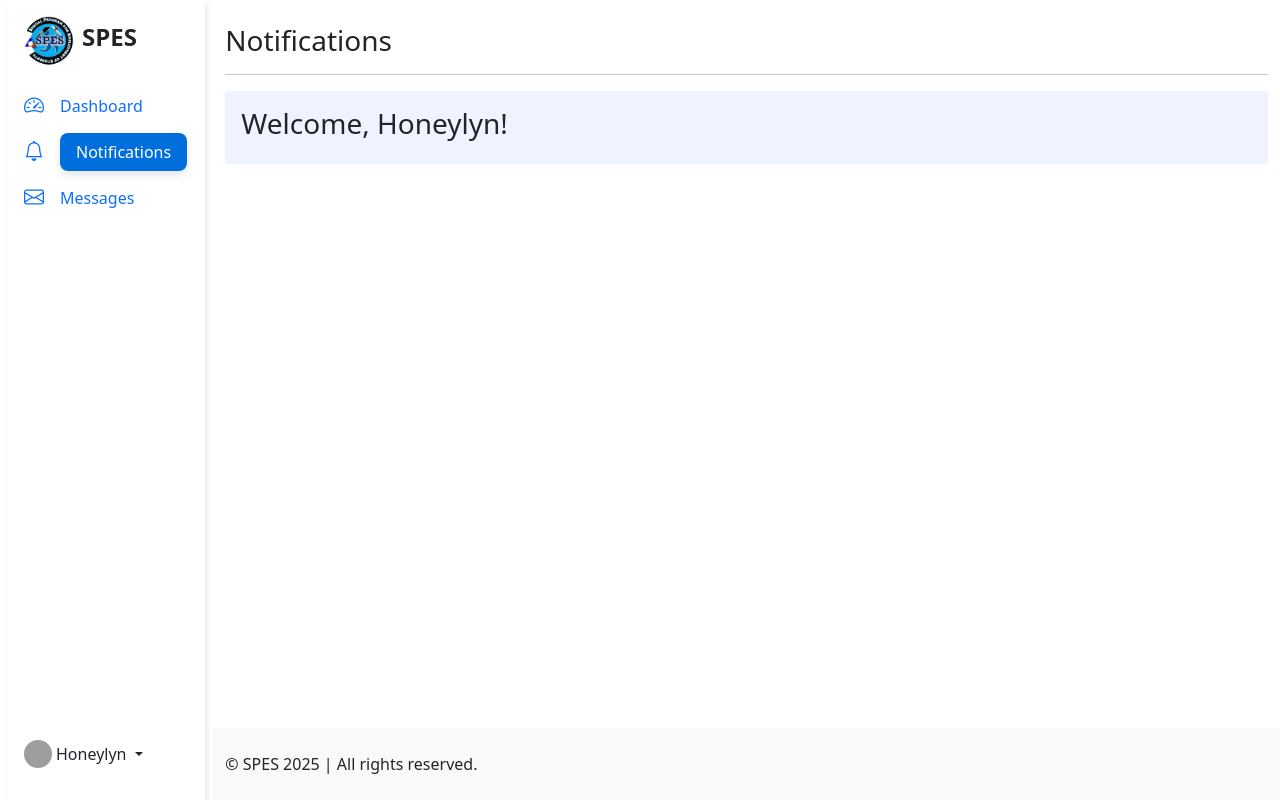
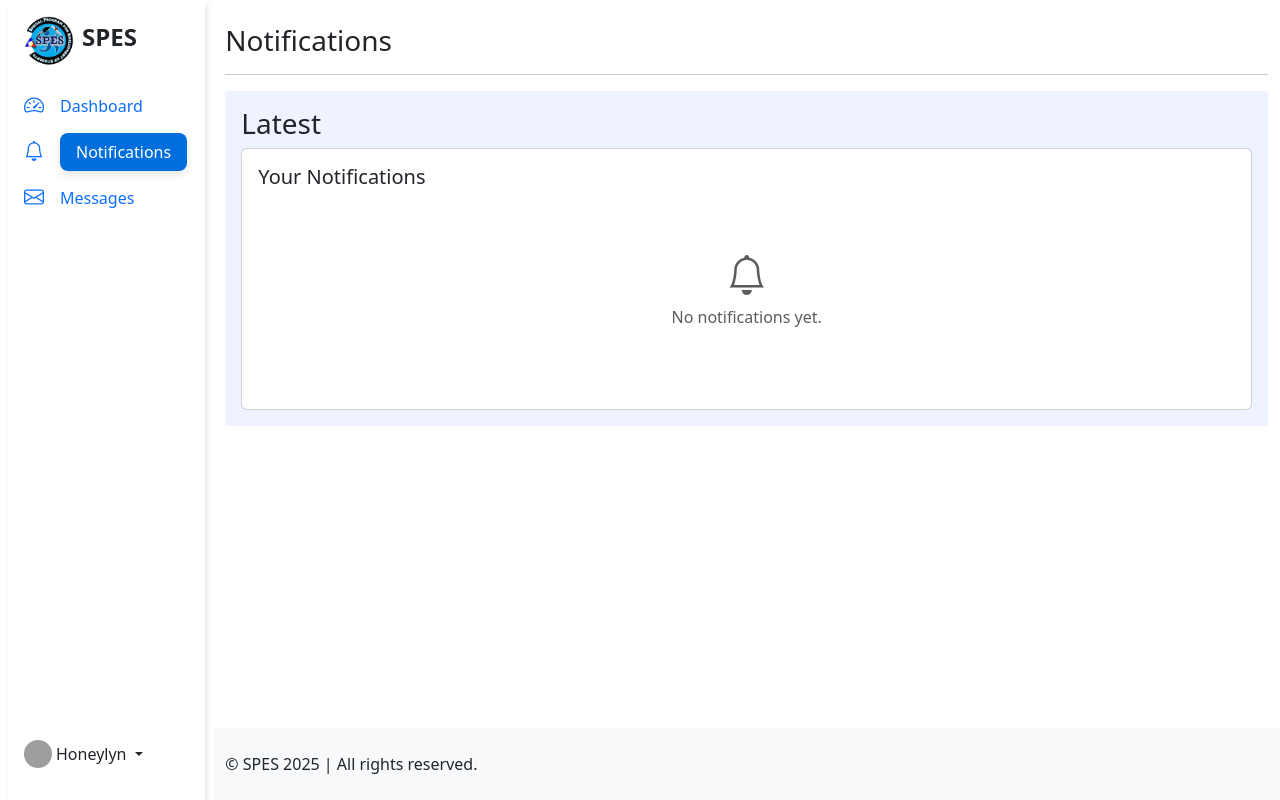
Before and after one commit to jericwin/SPES, a Flask app: page /new-applicants/notifications in a window 1280 px wide. Run offline with Flask 3, Linux system fonts and the light colour scheme; grey boxes are pictures that could not be loaded.

Commit message:
Enhance notifications display; implement a card layout for user notifications with dynamic content and action buttons.

```diff
--- a/templates/new/notifications.html
+++ b/templates/new/notifications.html
@@ -187,8 +187,65 @@
 
               <hr />
               <div class="main-container">
-                <h3>Welcome, Honeylyn!</h3>
+                <h3>Latest</h3>
                 <!-- bootstrap card -->
+                <div class="card">
+                  <div class="card-body">
+                    <h5 class="card-title">Your Notifications</h5>
+                    {% if notifications %}
+                    <div class="list-group">
+                      {% for notification in notifications %}
+                      <div
+                        class="list-group-item list-group-item-action mb-3 rounded shadow-sm {% if not notification.is_read %}border-start border-4 border-primary{% endif %}"
+                        style="background-color: {% if not notification.is_read %}#f8f9fa{% else %}#ffffff{% endif %};"
+                      >
+                        <div class="d-flex">
+                          <div class="me-3">
+                            {% if notification.type == 'exam_link' %}
+                            <i
+                              class="bi bi-pencil-square fs-1 text-primary"
+                            ></i>
+                            {% elif notification.type == 'application_approved'
+                            %}
+                            <i class="bi bi-check-circle fs-1 text-success"></i>
+                            {% else %}
+                            <i class="bi bi-bell fs-1 text-primary"></i>
+                            {% endif %}
+                          </div>
+                          <div class="flex-grow-1">
+                            <div
+                              class="d-flex w-100 justify-content-between align-items-center"
+                            >
+                              <h5 class="mb-1">{{ notification.title }}</h5>
+                              <small class="text-muted"
+                                >{{ notification.created_at }}</small
+                              >
+                            </div>
+                            <p class="mb-2 text-muted">
+                              {{ notification.message }}
+                            </p>
+                            {% if notification.action_url %}
+                            <a
+                              href="{{ notification.action_url }}"
+                              class="btn btn-primary btn-sm"
+                            >
+                              {% if notification.type == 'exam_link' %} Take
+                              Exam {% else %} View Details {% endif %}
+                            </a>
+                            {% endif %}
+                          </div>
+                        </div>
+                      </div>
+                      {% endfor %}
+                    </div>
+                    {% else %}
+                    <div class="text-center py-5">
+                      <i class="bi bi-bell fs-1 text-muted mb-3"></i>
+                      <p class="text-muted">No notifications yet.</p>
+                    </div>
+                    {% endif %}
+                  </div>
+                </div>
               </div>
             </div>
           </main>
```
